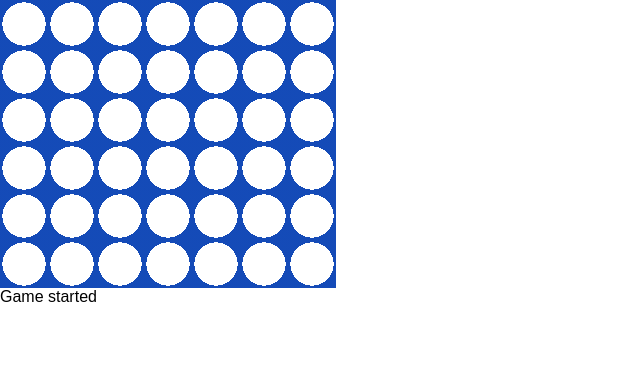
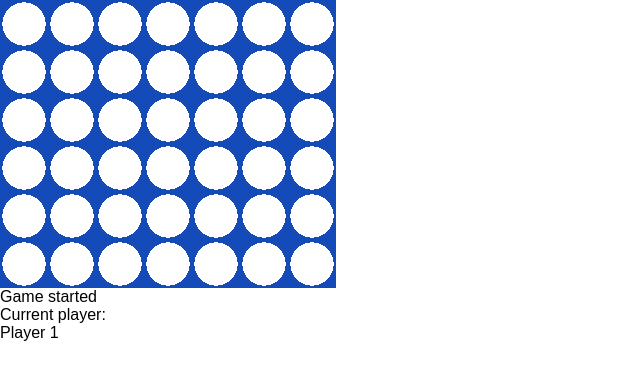
Before and after one commit to j-/connect-four, a React (Create React App) app: page / in a window 1280 px wide. Shown: the top 380 px of the page, without its empty margins (0-640 px from the left). Built offline with nearby package versions, Linux system fonts and the light colour scheme.

Commit message:
Show current player

```diff
--- a/src/components/App.tsx
+++ b/src/components/App.tsx
@@ -1,11 +1,13 @@
 import * as React from 'react';
 import Board from './Board';
 import GameStartedState from '../containers/GameStartedState';
+import CurrentPlayerName from '../containers/CurrentPlayerName';
 
 const App = () => (
 	<div className="App">
 		<Board rows={6} columns={7} />
 		<GameStartedState />
+		<div>Current player: <CurrentPlayerName /></div>
 	</div>
 );
 
--- /dev/null
+++ b/src/components/PlayerName.tsx
@@ -0,0 +1,13 @@
+import * as React from 'react';
+
+export interface Props {
+	name: string;
+}
+
+const PlayerName = (props: Props) => (
+	<div className="PlayerName">
+		{props.name}
+	</div>
+);
+
+export default PlayerName;
--- /dev/null
+++ b/src/containers/CurrentPlayerName.tsx
@@ -0,0 +1,22 @@
+import * as React from 'react';
+import { connect } from 'react-redux';
+import PlayerName, { Props } from '../components/PlayerName';
+import { ReducerState, whoseTurn } from '../store';
+
+const CurrentPlayerName = (props: Props) => (
+	props.name ?
+		<PlayerName name={props.name} /> :
+		null
+);
+
+interface StateProps {
+	name: string | null;
+}
+
+const mapStateToProps = (state: ReducerState): StateProps => ({
+	name: whoseTurn(state),
+});
+
+export default connect(
+	mapStateToProps,
+)(CurrentPlayerName);
```
